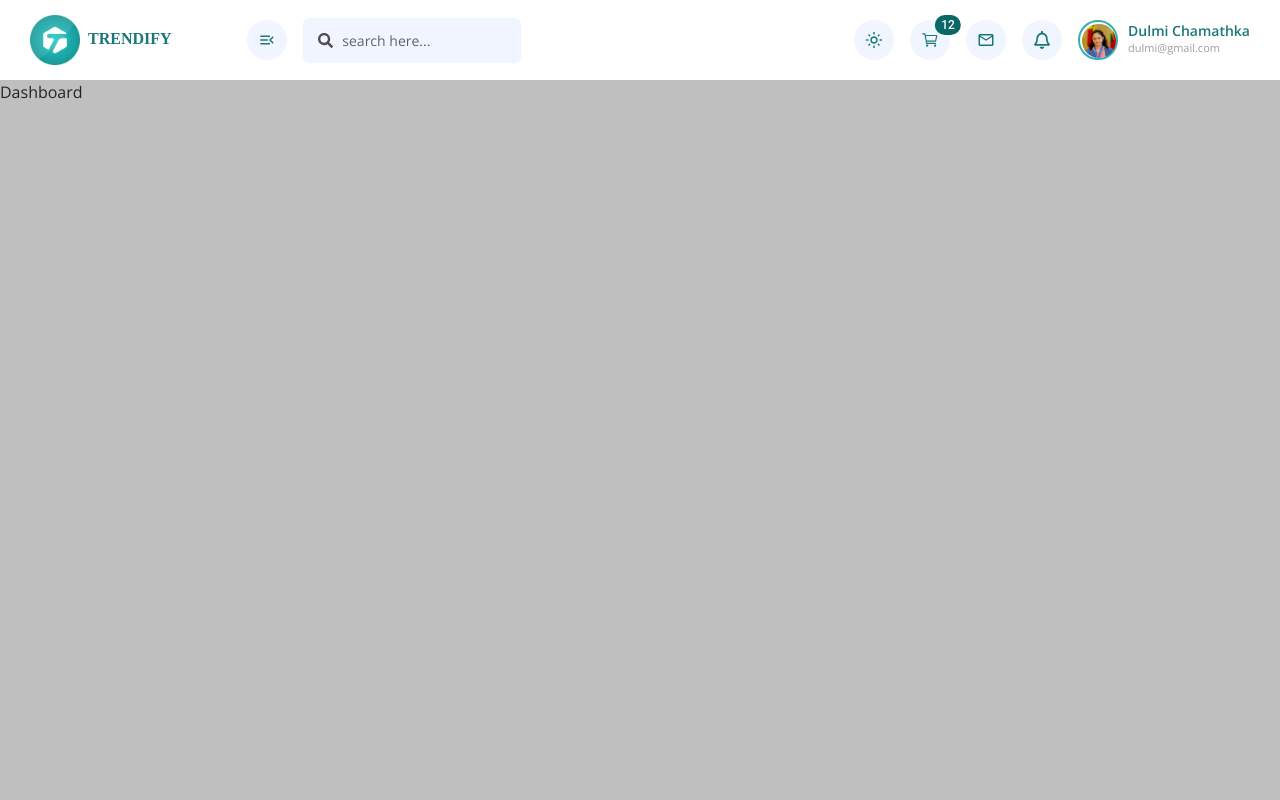
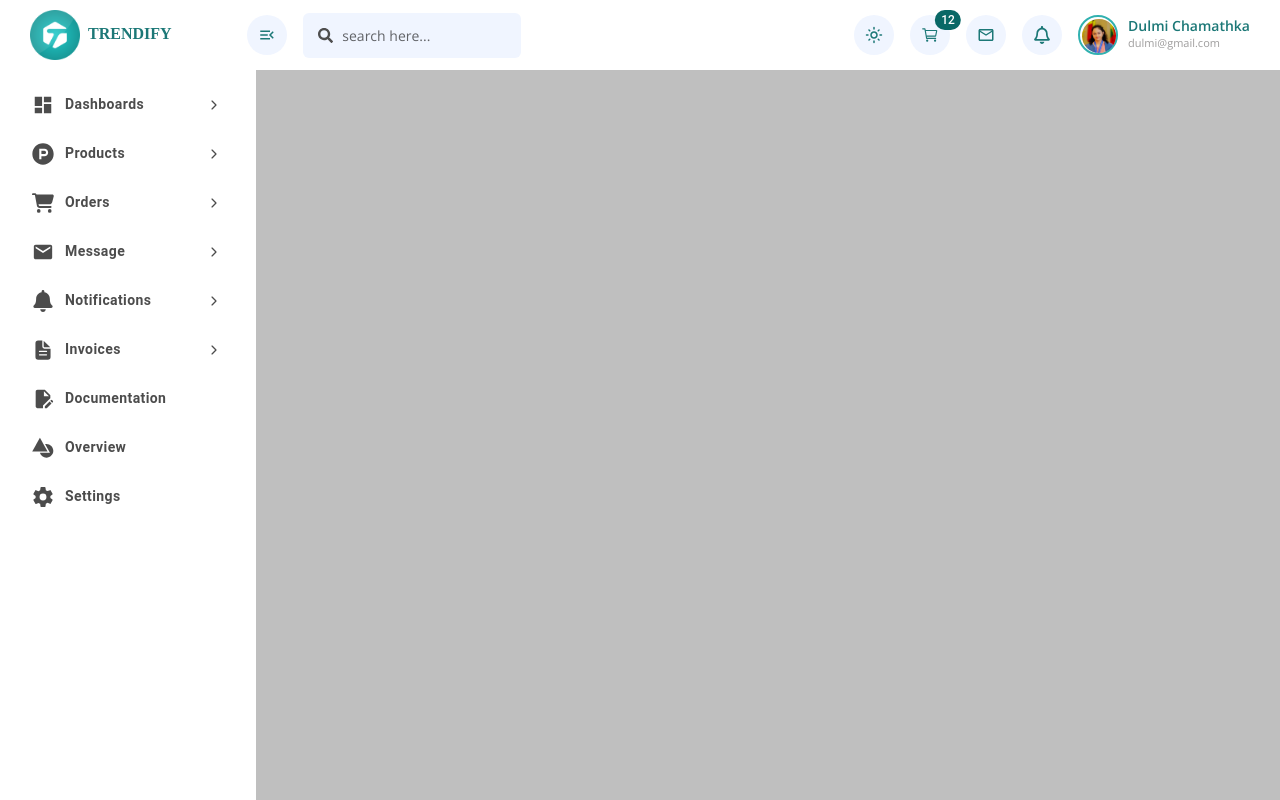
Before and after one commit to Dulmichamathka/React-Ecommerce-Dashboard, a React (Create React App) app in the folder e-commerce-website/: page / in a window 1280 px wide. Built offline with nearby package versions, Linux system fonts and the light colour scheme; a web font is replaced by a local one.

Commit message:
setting sidebar items

```diff
--- a/e-commerce-website/src/App.css
+++ b/e-commerce-website/src/App.css
@@ -12,8 +12,12 @@ body {
 
 header {
   width: 100%;
-  height: 80px;
+  height: 70px;
   background: #fff;
+  position: fixed;
+  top: 0px;
+  left: 0px;
+  z-index: 1000;
 }
 
 header .row {
@@ -133,6 +137,10 @@ header button.rounded-circle:hover svg {
   margin-bottom: 2px;
 }
 
+.dropdownList li.MuiButtonBase-root:hover {
+  background: #e9eff2 !important;
+}
+
 /*---- notification menu items ---- */
 
 .dropdownInfo {
@@ -145,6 +153,8 @@ header button.rounded-circle:hover svg {
   font-weight: 500;
   white-space: break-spaces;
   line-height: 25px;
+  margin-top: 0px !important;
+  margin-bottom: 0px !important;
 }
 
 .text-sky {
@@ -164,5 +174,84 @@ header button.rounded-circle:hover svg {
 }
 
 ::-webkit-scrollbar-thumb {
-  background: #ccc !important;
+  background: #0850f7 !important;
 }
+::-webkit-scrollbar-track {
+  background: transparent !important;
+}
+
+.btn-blue {
+  background: #0850f7 !important;
+  font-size: 14px !important;
+  font-weight: 500 !important;
+  color: #fff !important   ;
+  text-transform: capitalize !important;
+}
+
+/*----sidebar css styles-----*/
+
+.main .sidebarWrapper {
+  width: 20%;
+  flex: 0 0 20%;
+  transition: all 0.3s ease-in-out;
+}
+
+.main .sidebarWrapper .sidebar {
+  width: 20%;
+  height: 100vh;
+  position: fixed;
+  top: 70px;
+  left: 0px;
+  background: #fff;
+}
+
+.main .sidebarWrapper .sidebar ul {
+  margin-bottom: 0px;
+  padding: 10px 15px;
+}
+
+.main .sidebarWrapper .sidebar ul li {
+  list-style: none;
+}
+
+.main .sidebarWrapper .sidebar ul li button {
+  color: rgba(0, 0, 0, 0.7) !important;
+  text-align: left;
+  justify-content: left;
+  border-radius: 0px !important;
+  padding: 12px 15px;
+  text-transform: capitalize !important;
+  font-weight: 600;
+}
+
+.main .sidebarWrapper .sidebar ul li button .icon {
+  display: flex;
+  align-items: center;
+  justify-content: center;
+  width: 25px;
+  height: 25px;
+  margin-right: 10px;
+  align-items: center;
+}
+
+.main .sidebarWrapper .sidebar ul li button .icon svg {
+  color: #000;
+  font-size: 22px !important;
+}
+
+.main .sidebarWrapper .sidebar ul li button * {
+  color: rgba(0, 0, 0, 0.7) !important;
+}
+
+.main .sidebarWrapper .sidebar ul li button .arrow {
+  margin-left: auto;
+  display: flex;
+  align-items: center;
+  justify-content: center;
+  width: 25px;
+  height: 25px;
+}
+
+.main .sidebarWrapper .sidebar ul li button:hover {
+  background: #f1f1f1 !important;
+}
--- a/e-commerce-website/src/App.js
+++ b/e-commerce-website/src/App.js
@@ -4,15 +4,24 @@ import "bootstrap/dist/css/bootstrap.min.css";
 import "./App.css";
 import Dashboard from "./pages/Dashboard";
 import Header from "./components/Header";
+import Sidebar from "./components/Sidebar/Sidebar";
 
 function App() {
   return (
     <BrowserRouter>
       <Header />
-      <Routes>
-        <Route path="/" exact={true} element={<Dashboard />} />
-        <Route path="/dashboard" exact={true} element={<Dashboard />} />
-      </Routes>
+      <div className="main d-flex">
+        <div className="sidebarWrapper">
+          <Sidebar />
+        </div>
+
+        <div className="content">
+          <Routes>
+            <Route path="/" exact={true} element={<Dashboard />} />
+            <Route path="/dashboard" exact={true} element={<Dashboard />} />
+          </Routes>
+        </div>
+      </div>
     </BrowserRouter>
   );
 }
--- a/e-commerce-website/src/components/Header/index.js
+++ b/e-commerce-website/src/components/Header/index.js
@@ -240,6 +240,11 @@ const Header = () => {
                       </MenuItem>
                     ))}
                   </div>
+                  <div className="pl-2 pr-2 w-100">
+                    <Button className="btn-blue w-100">
+                      View all notifications
+                    </Button>
+                  </div>
                 </Menu>
               </div>
 
--- /dev/null
+++ b/e-commerce-website/src/components/Sidebar/Sidebar.js
@@ -0,0 +1,123 @@
+import React from "react";
+import Button from "@mui/material/Button";
+import { MdDashboard } from "react-icons/md";
+import { IoIosArrowForward } from "react-icons/io";
+import { FaProductHunt } from "react-icons/fa";
+import { FaCartShopping } from "react-icons/fa6";
+import { MdEmail } from "react-icons/md";
+import { FaBell } from "react-icons/fa";
+import { IoSettingsSharp } from "react-icons/io5";
+import { IoDocumentText } from "react-icons/io5";
+import { MdEditDocument } from "react-icons/md";
+import { IoShapesSharp } from "react-icons/io5";
+
+const Sidebar = () => {
+  return (
+    <>
+      <div className="sidebar">
+        <ul>
+          <li>
+            <Button className="w-100">
+              <span className="icon">
+                <MdDashboard />
+              </span>
+              Dashboards{" "}
+              <span className="arrow">
+                <IoIosArrowForward />
+              </span>
+            </Button>
+          </li>
+
+          <li>
+            <Button className="w-100">
+              <span className="icon">
+                <FaProductHunt />
+              </span>
+              Products{" "}
+              <span className="arrow">
+                <IoIosArrowForward />
+              </span>
+            </Button>
+          </li>
+
+          <li>
+            <Button className="w-100">
+              <span className="icon">
+                <FaCartShopping />
+              </span>
+              Orders{" "}
+              <span className="arrow">
+                <IoIosArrowForward />
+              </span>
+            </Button>
+          </li>
+
+          <li>
+            <Button className="w-100">
+              <span className="icon">
+                <MdEmail />
+              </span>
+              Message
+              <span className="arrow">
+                <IoIosArrowForward />
+              </span>
+            </Button>
+          </li>
+
+          <li>
+            <Button className="w-100">
+              <span className="icon">
+                <FaBell />
+              </span>
+              Notifications
+              <span className="arrow">
+                <IoIosArrowForward />
+              </span>
+            </Button>
+          </li>
+
+          <li>
+            <Button className="w-100">
+              <span className="icon">
+                <IoDocumentText />
+              </span>
+              Invoices
+              <span className="arrow">
+                <IoIosArrowForward />
+              </span>
+            </Button>
+          </li>
+
+          <li>
+            <Button className="w-100">
+              <span className="icon">
+                <MdEditDocument />
+              </span>
+              Documentation
+            </Button>
+          </li>
+
+          <li>
+            <Button className="w-100">
+              <span className="icon">
+                <IoShapesSharp />
+              </span>
+              Overview
+            </Button>
+          </li>
+
+          <li>
+            <Button className="w-100">
+              <span className="icon">
+                <IoSettingsSharp />
+              </span>
+              Settings
+            </Button>
+          </li>
+        </ul>
+      </div>
+    </>
+  );
+};
+
+export default Sidebar;
```
